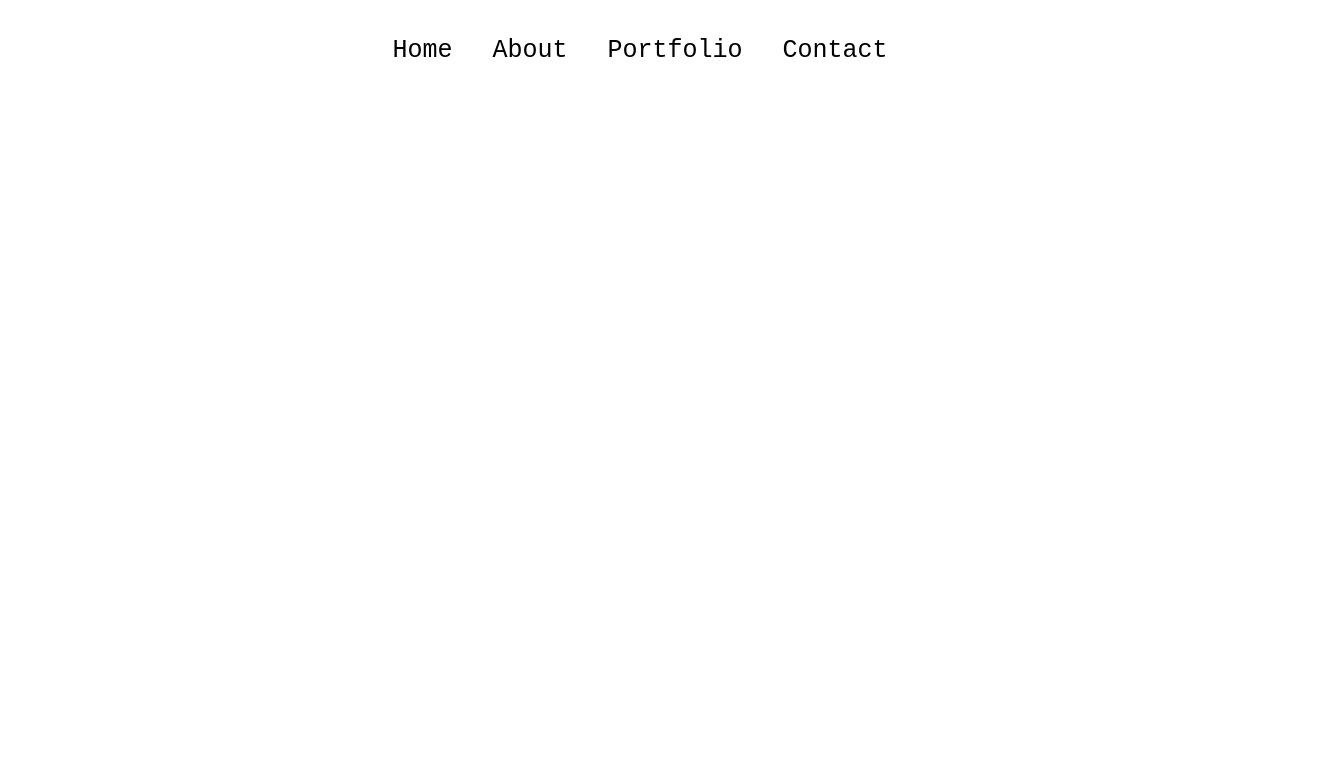
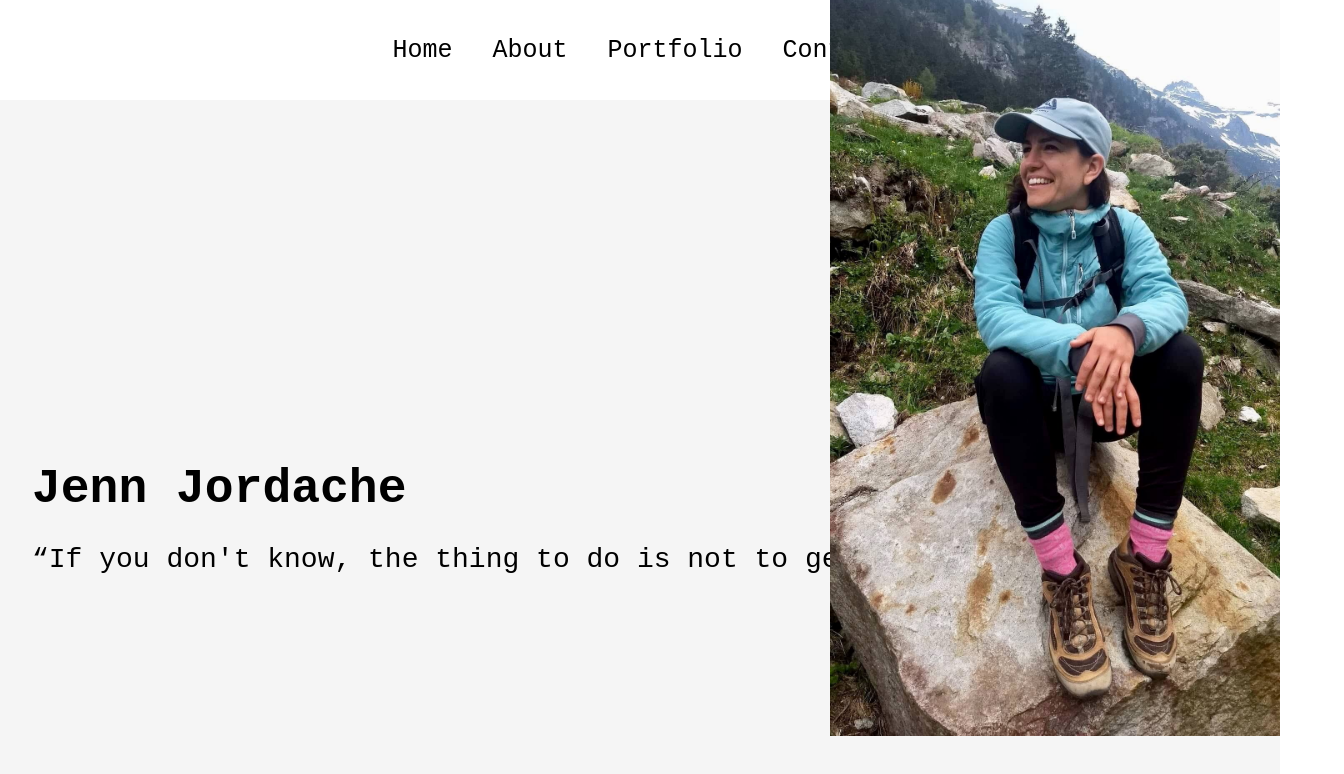
Before and after one commit to jenni4j/my-website, a React (Create React App) app in the folder website/: page / in a window 1280 px wide. Shown: the top 774 px of the page, 1344 px wide, since content can reach past the window. Built offline with nearby package versions, Linux system fonts and the light colour scheme.

Commit message:
added about page

```diff
--- a/website/src/App.js
+++ b/website/src/App.js
@@ -10,6 +10,7 @@ function App() {
   return (
     <div className="App">
       <Navbar />
+      <About />
       </div>
   );
 }
--- a/website/src/components/About/About.css
+++ b/website/src/components/About/About.css
@@ -0,0 +1,34 @@
+#about {
+    height: calc(100vh - 4rem);
+    max-width: 100rem;
+    margin: 0 auto;
+    overflow: hidden;
+    display: flex;
+}
+
+.pic {
+    flex: 1;
+    position: absolute;
+    top: -4rem;
+    right: 0;
+    height: 100vh;
+    max-width: 100%;
+    object-fit: cover;
+}
+
+.aboutContent {
+    flex: 2;
+    height: 100vh;
+    width: 100vw;
+    padding: 2rem;
+    font-size: 3rem;
+    font-weight: 700;
+    display: flex;
+    flex-direction: column;
+    justify-content: center;
+}
+
+.aboutText {
+    font-size: 1.75rem;
+    font-weight: 100;
+}
--- a/website/src/components/About/About.js
+++ b/website/src/components/About/About.js
@@ -1,5 +1,6 @@
 import React from "react";
 import pic from "../About/IMG_4691.JPG";
+import "./About.css";
 import {Link} from 'react-scroll';
 
 function About() {
@@ -7,9 +8,9 @@ function About() {
       <section id="about">
         <div className="aboutContent">
           <span className="aboutTitle">Jenn Jordache</span>
-          <p className="aboutText">A software developer with a passion for learning and creating.</p>
+          <p className="aboutText">“If you don't know, the thing to do is not to get scared, but to learn.”</p>
         </div>
-        <img src={pic} alt="Jenn Jordache" className="aboutPic" />
+        <img src={pic} alt="Jenn Jordache" className="pic" />
       </section>
     );
   }
```
